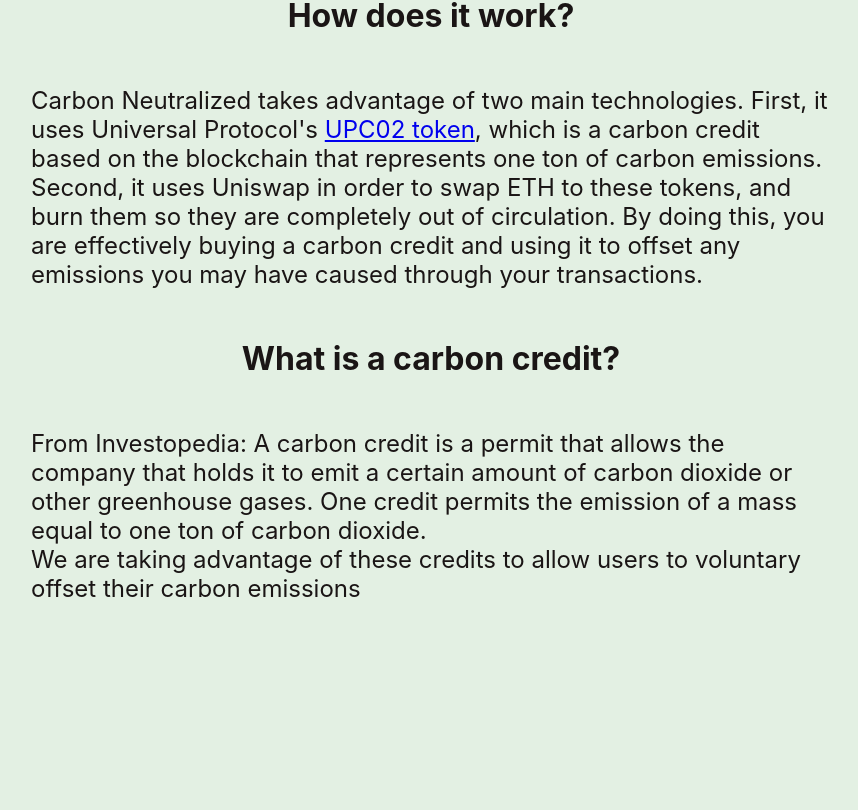
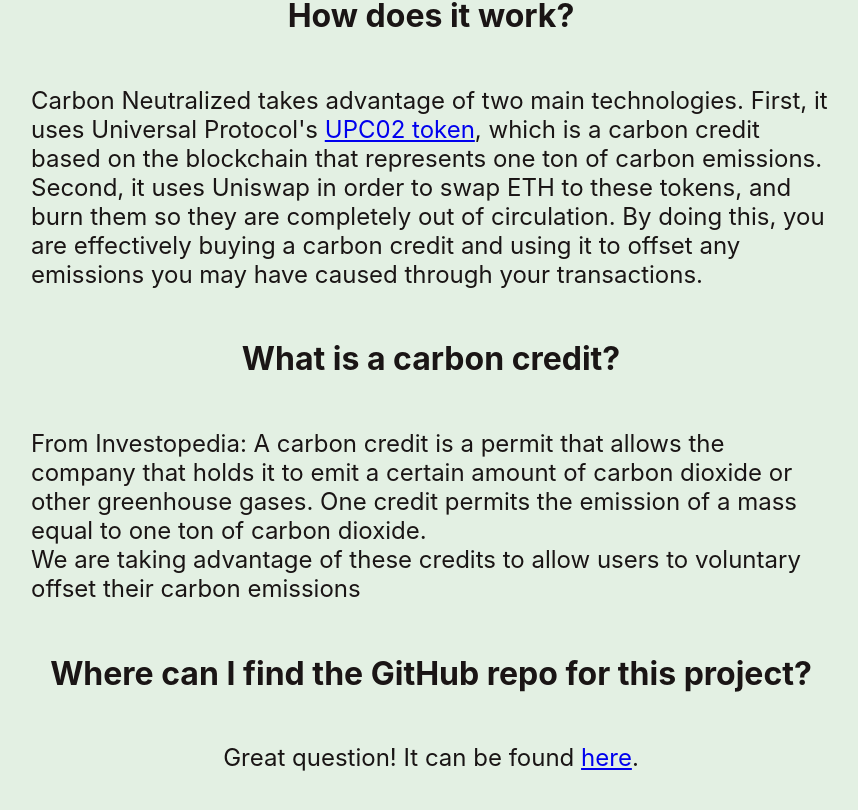
Before and after one commit to murrlincoln/CarbonOffsetNFT, a React (Create React App) app in the folder carbonoffsetfrontend/: page / in a window 1280 px wide. Shown: the part 910-1720 px from the top of the page, without its empty margins (209-1067 px from the left). Before the commit the page ends 1567 px from the top, so only its background shows below. Built offline with nearby package versions, Linux system fonts and the light colour scheme.

Commit message:
Added to FAQ

```diff
--- a/carbonoffsetfrontend/src/App.js
+++ b/carbonoffsetfrontend/src/App.js
@@ -154,6 +154,8 @@ function App() {
         <p className="answer">Carbon Neutralized takes advantage of two main technologies. First, it uses Universal Protocol's <a href="https://universalcarbon.com/">UPC02 token</a>, which is a carbon credit based on the blockchain that represents one ton of carbon emissions. Second, it uses Uniswap in order to swap ETH to these tokens, and burn them so they are completely out of circulation. By doing this, you are effectively buying a carbon credit and using it to offset any emissions you may have caused through your transactions.</p>
         <h2 className="question">What is a carbon credit?</h2>
         <p className="answer">From Investopedia: A carbon credit is a permit that allows the company that holds it to emit a certain amount of carbon dioxide or other greenhouse gases. One credit permits the emission of a mass equal to one ton of carbon dioxide. <br></br>We are taking advantage of these credits to allow users to voluntary offset their carbon emissions</p>
+        <h2 className="question">Where can I find the GitHub repo for this project?</h2>
+        <p className="answer">Great question! It can be found <a href="https://github.com/murrlincoln/CarbonOffsetNFT">here</a>.</p>
       </div>
     </main>
   )
```
